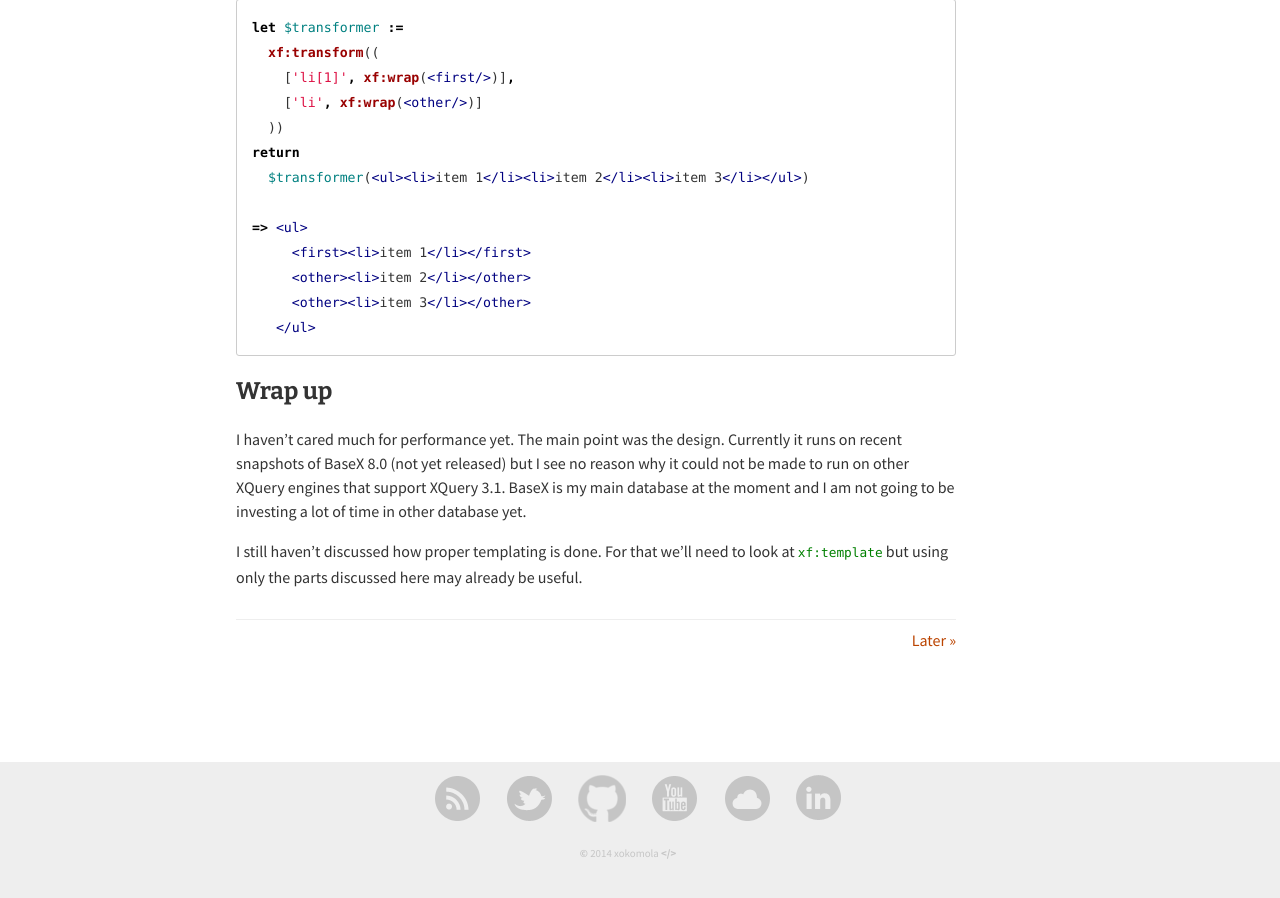
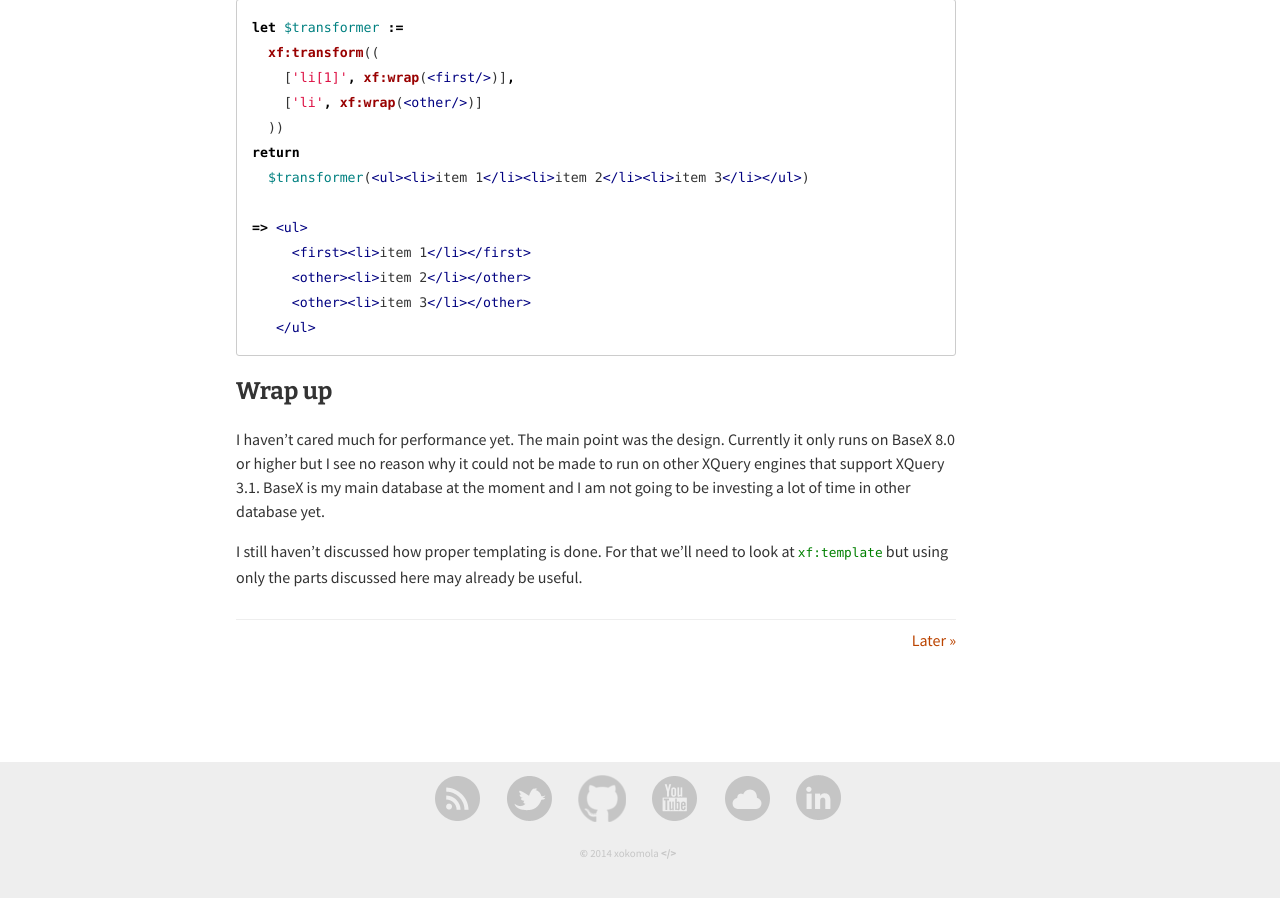
Before and after one commit to xokomola/old_blog, a Jekyll site: the page built from _posts/2014-11-10-xquery-origami-1.md, in a window 1280 px wide and 900 px high, scrolled down 5669 px. Built offline with Jekyll 4.4.1, drawn with Linux system fonts in a browser that asks for light colours.

Commit message:
BaseX version compatibility

```diff
--- a/_posts/2014-11-10-xquery-origami-1.md
+++ b/_posts/2014-11-10-xquery-origami-1.md
@@ -282,7 +282,7 @@ return
 ## Wrap up
 
 I haven't cared much for performance yet. The main point was the design.
-Currently it runs on recent snapshots of BaseX 8.0 (not yet released)
+Currently it only runs on BaseX 8.0 or higher
 but I see no reason why it could not be made to run on other XQuery
 engines that support XQuery 3.1. BaseX is my main database at the moment
 and I am not going to be investing a lot of time in other database yet.
```
